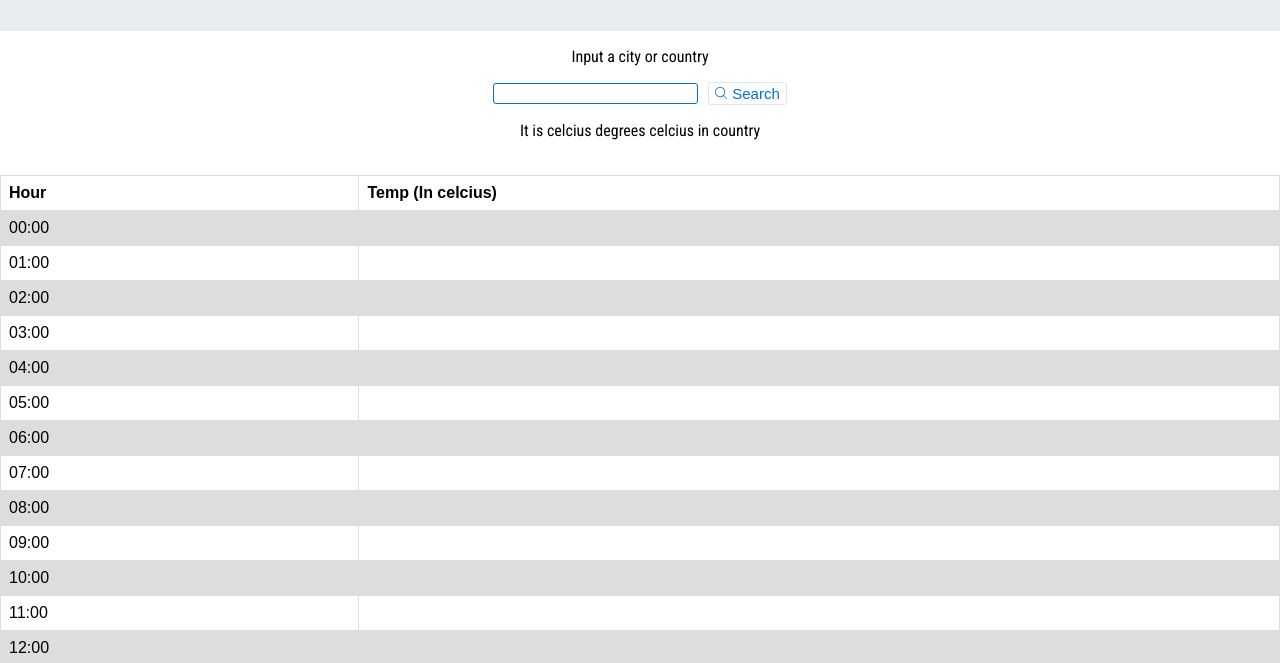
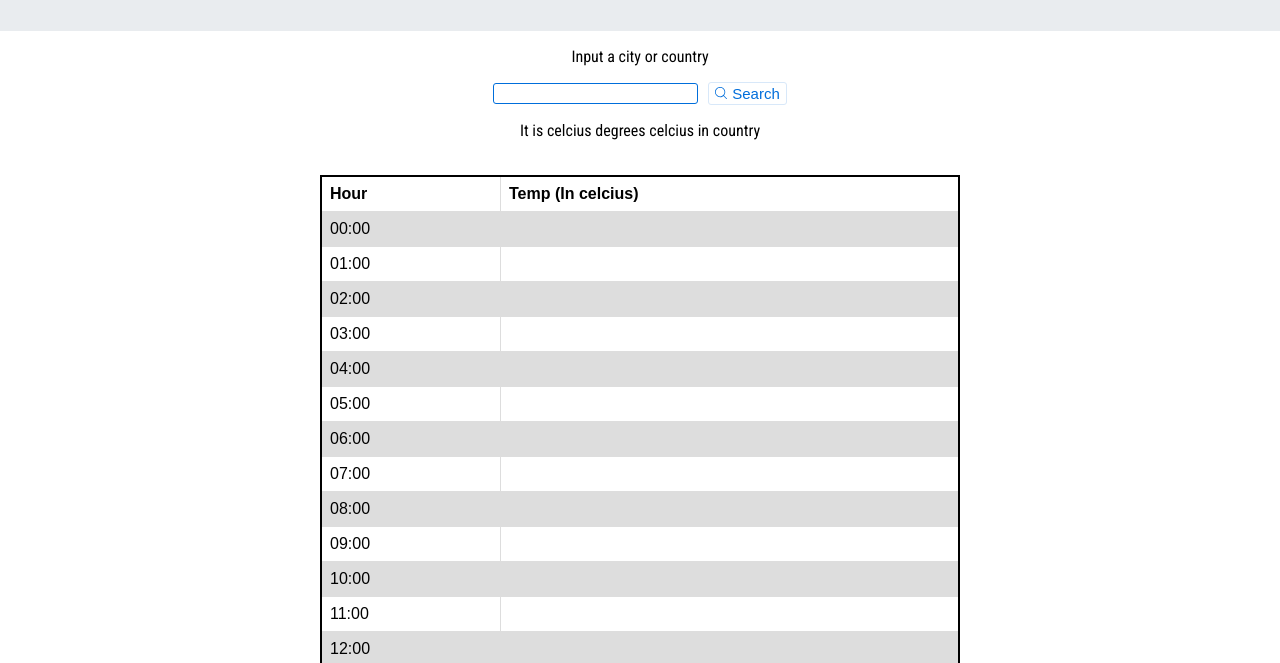
Before and after one commit to EirikAarrestad/WeatherApp, a React app: page / in a window 1280 px wide. Shown: the part 134-797 px from the top of the page. Built offline with nearby package versions, Linux system fonts and the light colour scheme.

Commit message:
last commit

```diff
--- a/src/pages/components/DailyForecast.js
+++ b/src/pages/components/DailyForecast.js
@@ -12,7 +12,6 @@ import {
     StyledSubHeading,
     HeaderBackground,
 } from "../styles/commonstyled.js";
-
 export const tempArray = [];
 
 function DailyWeatherApp() {
@@ -34,16 +33,12 @@ function DailyWeatherApp() {
                 loggedData.forecast.forecastday[0].hour.map((hour) => {
                     tempArray.push(hour.feelslike_c);
                 });
-
-                console.log(tempArray);
             });
     };
 
     const handleInputChange = (event) => {
         setInputValue(event.target.value);
     };
-
-    const array2 = ["Hallo", "på deg"];
 
     return (
         <>
--- a/src/pages/styles/tablestyled.module.css
+++ b/src/pages/styles/tablestyled.module.css
@@ -1,7 +1,9 @@
 table {
     font-family: arial, sans-serif;
     border-collapse: collapse;
-    width: 100%;
+    width: 50%;
+    margin: 0 auto;
+    border: 2px solid black;
 }
 
 td,
```
